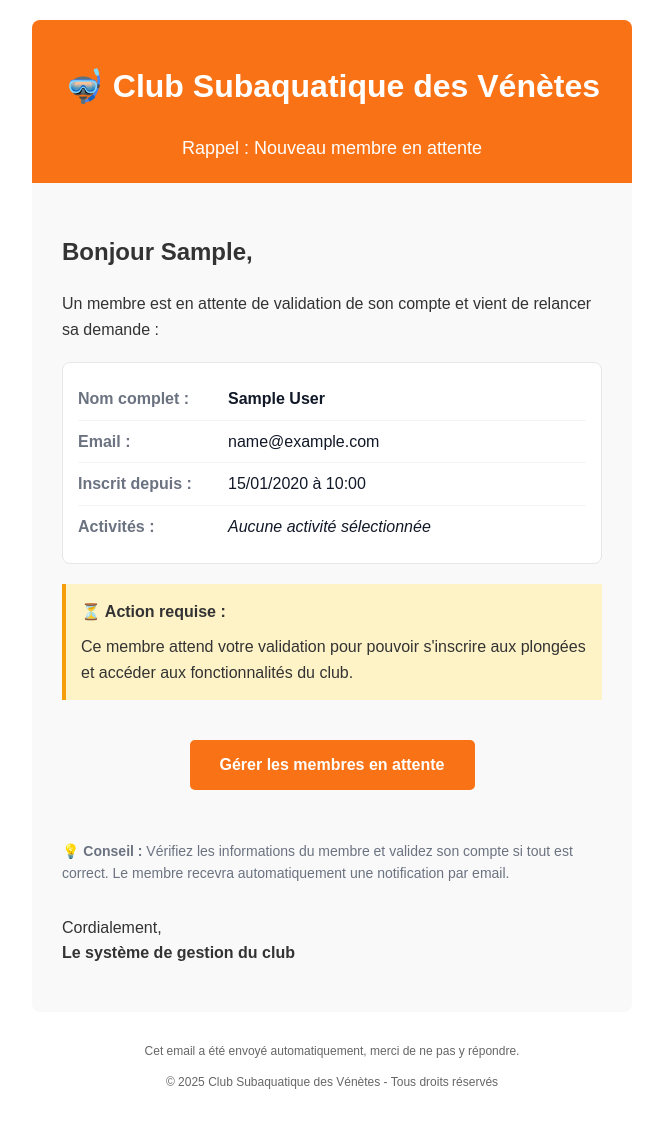
After one commit to ZeTilt/cms, a Symfony app: template templates/emails/admin_reminder.html.twig in a window 1280 px wide. The commit adds this page. Shown: the whole page, without its empty margins (308-971 px from the left). Run offline with Twig, Linux system fonts and the light colour scheme; the template is opened without the code that fills it: most values are stand-ins (such as "Sample title", 1, 10 or a date in 2020); some libraries are stand-ins or nearby versions.

Commit message:
feat: ajout fonction de relance des administrateurs pour compte en attente
- Ajout alerte visible sur le profil quand statut = pending
- Bouton "Relancer les administrateurs" dans l'alerte
- Route POST /profile/remind-admins pour envoyer emails aux admins
- Template email admin_reminder.html.twig avec infos du membre
- Utilisation de la méthode existante findAdmins() du UserRepository
- Message de confirmation après envoi de la relance
- Affichage date d'inscription dans l'alerte

🤖 Generated with [Claude Code](https://claude.com/claude-code)

Co-Authored-By: Claude <noreply@anthropic.com>

```diff
--- /dev/null
+++ b/templates/emails/admin_reminder.html.twig
@@ -0,0 +1,154 @@
+<!DOCTYPE html>
+<html>
+<head>
+    <meta charset="UTF-8">
+    <style>
+        body {
+            font-family: Arial, sans-serif;
+            line-height: 1.6;
+            color: #333;
+            max-width: 600px;
+            margin: 0 auto;
+            padding: 20px;
+        }
+        .header {
+            background-color: #F97316;
+            color: white;
+            padding: 20px;
+            text-align: center;
+            border-radius: 8px 8px 0 0;
+        }
+        .content {
+            background-color: #f9f9f9;
+            padding: 30px;
+            border-radius: 0 0 8px 8px;
+        }
+        .button {
+            display: inline-block;
+            padding: 12px 30px;
+            background-color: #F97316;
+            color: white;
+            text-decoration: none;
+            border-radius: 5px;
+            margin: 20px 0;
+            font-weight: bold;
+        }
+        .button:hover {
+            background-color: #ea580c;
+        }
+        .info-box {
+            background-color: #fff;
+            border: 1px solid #e5e7eb;
+            border-radius: 8px;
+            padding: 15px;
+            margin: 20px 0;
+        }
+        .info-row {
+            display: flex;
+            padding: 8px 0;
+            border-bottom: 1px solid #f3f4f6;
+        }
+        .info-row:last-child {
+            border-bottom: none;
+        }
+        .info-label {
+            font-weight: bold;
+            width: 150px;
+            color: #6b7280;
+        }
+        .info-value {
+            flex: 1;
+            color: #111827;
+        }
+        .footer {
+            text-align: center;
+            margin-top: 30px;
+            color: #666;
+            font-size: 12px;
+        }
+        .warning {
+            background-color: #fef3c7;
+            border-left: 4px solid #f59e0b;
+            padding: 15px;
+            margin: 20px 0;
+        }
+    </style>
+</head>
+<body>
+    <div class="header">
+        <h1>🤿 Club Subaquatique des Vénètes</h1>
+        <p style="margin: 0; font-size: 18px;">Rappel : Nouveau membre en attente</p>
+    </div>
+
+    <div class="content">
+        <h2>Bonjour {{ admin.firstName }},</h2>
+
+        <p>
+            Un membre est en attente de validation de son compte et vient de relancer sa demande :
+        </p>
+
+        <div class="info-box">
+            <div class="info-row">
+                <span class="info-label">Nom complet :</span>
+                <span class="info-value"><strong>{{ pendingUser.fullName }}</strong></span>
+            </div>
+            <div class="info-row">
+                <span class="info-label">Email :</span>
+                <span class="info-value">{{ pendingUser.email }}</span>
+            </div>
+            <div class="info-row">
+                <span class="info-label">Inscrit depuis :</span>
+                <span class="info-value">{{ pendingUser.createdAt|date('d/m/Y à H:i') }}</span>
+            </div>
+            <div class="info-row">
+                <span class="info-label">Activités :</span>
+                <span class="info-value">
+                    {% set activities = [] %}
+                    {% if pendingUser.isDiver %}
+                        {% set activities = activities|merge(['🤿 Plongée bouteille']) %}
+                    {% endif %}
+                    {% if pendingUser.isFreediver %}
+                        {% set activities = activities|merge(['🌊 Apnée']) %}
+                    {% endif %}
+                    {% if pendingUser.isPilot %}
+                        {% set activities = activities|merge(['⛵ Pilote']) %}
+                    {% endif %}
+                    {% if activities is empty %}
+                        <em>Aucune activité sélectionnée</em>
+                    {% else %}
+                        {{ activities|join(', ') }}
+                    {% endif %}
+                </span>
+            </div>
+        </div>
+
+        <div class="warning">
+            <strong>⏳ Action requise :</strong>
+            <p style="margin: 10px 0 0 0;">
+                Ce membre attend votre validation pour pouvoir s'inscrire aux plongées et accéder aux fonctionnalités du club.
+            </p>
+        </div>
+
+        <div style="text-align: center;">
+            <a href="{{ adminPanelUrl }}" class="button">
+                Gérer les membres en attente
+            </a>
+        </div>
+
+        <p style="margin-top: 30px; font-size: 14px; color: #6b7280;">
+            <strong>💡 Conseil :</strong> Vérifiez les informations du membre et validez son compte si tout est correct.
+            Le membre recevra automatiquement une notification par email.
+        </p>
+
+        <p style="margin-top: 30px;">
+            Cordialement,<br>
+            <strong>Le système de gestion du club</strong>
+        </p>
+    </div>
+
+    <div class="footer">
+        <p>Cet email a été envoyé automatiquement, merci de ne pas y répondre.</p>
+        <p>&copy; {{ "now"|date("Y") }} Club Subaquatique des Vénètes - Tous droits réservés</p>
+    </div>
+</body>
+</html>
```
Also changed, not shown: src/Controller/UserProfileController.php (+57 -1 lines), templates/user/profile/index.html.twig (+36 -0 lines).
